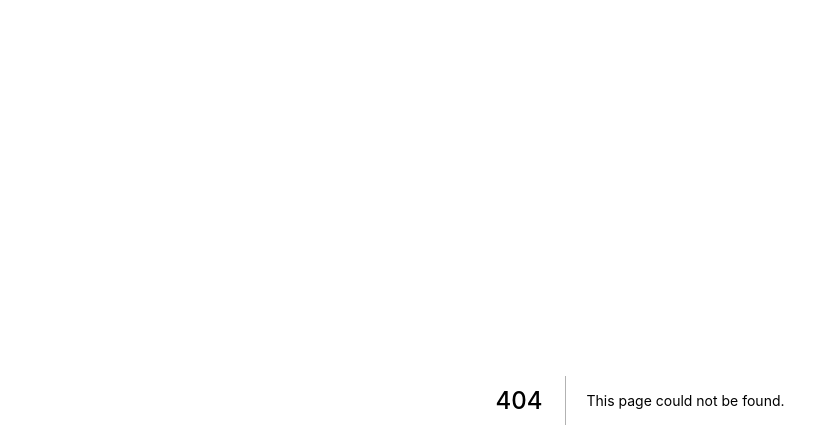
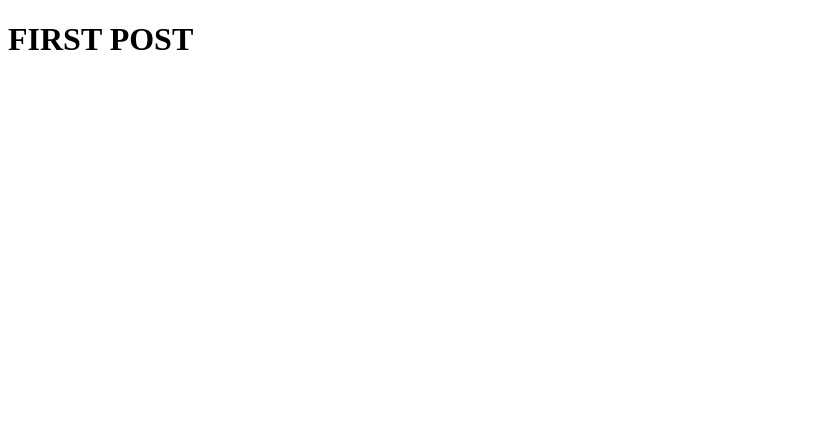
Before and after one commit to sumit007/next-js-learning, a Next.js app: page /posts/first-post in a window 1280 px wide. Before the commit this address had no page. Shown: the top 448 px of the page, without its empty margins (0-839 px from the left). Built offline with nearby package versions, Linux system fonts and the light colour scheme.

Commit message:
Leant adding a page

```diff
--- /dev/null
+++ b/pages/posts/first-post.js
@@ -0,0 +1,3 @@
+export default function FirstPost() {
+    return <h1>FIRST POST</h1>
+}
```
